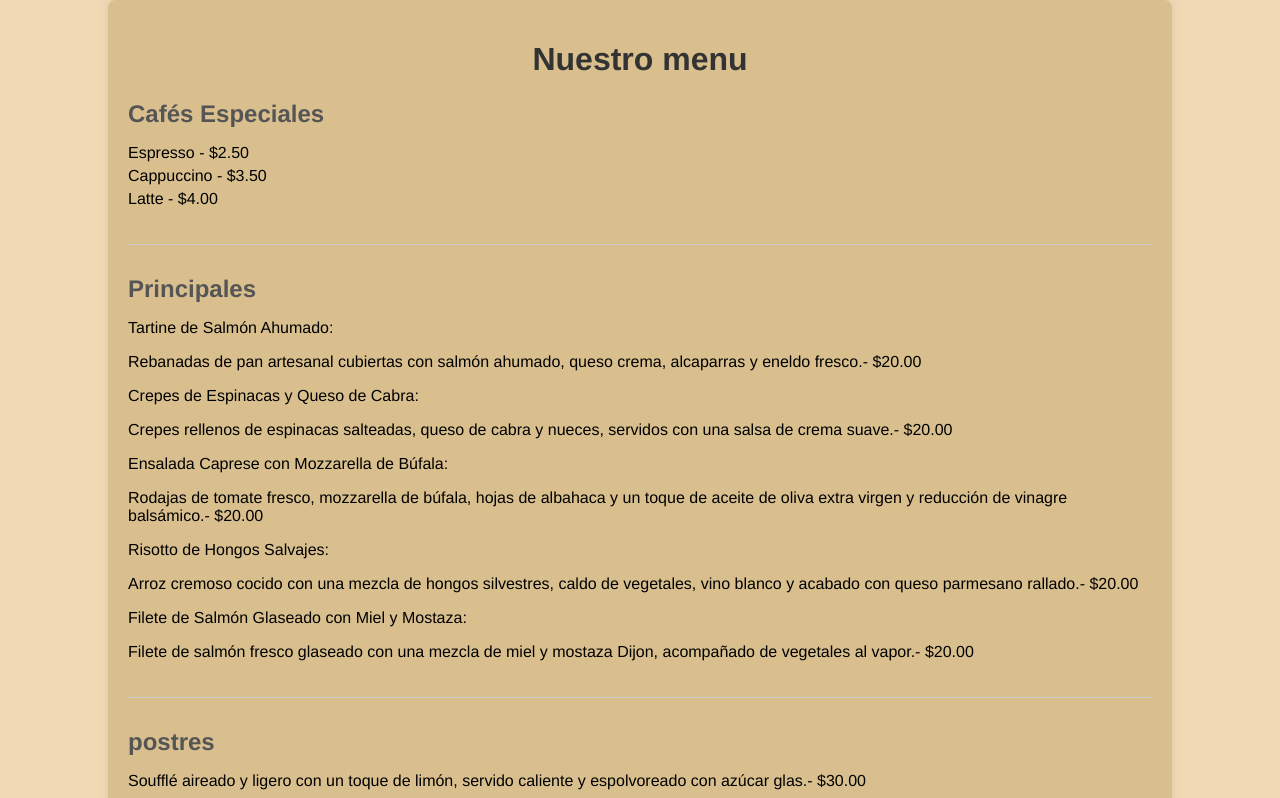
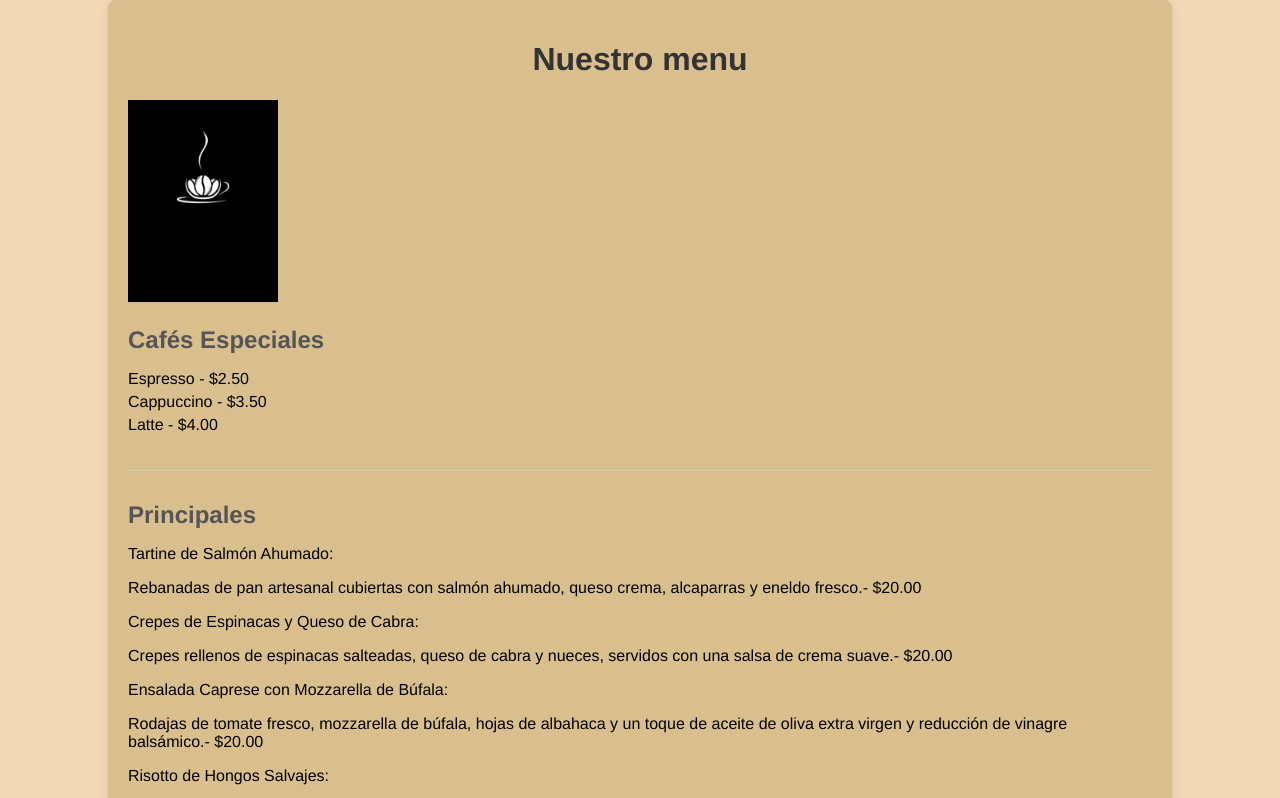
Before and after one commit to boniscontro22/Proyecto-final-Boniscontro-Octavio, a plain HTML site: page pages/menu.html in a window 1280 px wide. Shown: the top 798 px of the page. Drawn offline with Linux system fonts and the light colour scheme.

Commit message:
se modificaron algunas cosas

```diff
--- a/css/menu.css
+++ b/css/menu.css
@@ -97,3 +97,7 @@ body {
   .btn:hover {
     background-color: #555;
   }
+  img{
+    max-width: 150px;
+    height: auto;
+  }
--- a/css/redes.css
+++ b/css/redes.css
@@ -50,3 +50,7 @@ body {
     margin-top: auto;
     text-align: center;
   }
+  img{
+    max-width: 150px;
+    height: auto;
+  }
--- a/pages/menu.html
+++ b/pages/menu.html
@@ -9,6 +9,7 @@
 <body>
   <div class="menu">
     <h1>Nuestro menu</h1>
+    <img src="../imagenes/logo/0066b48d-3de2-4add-81b4-e55eb2a25e45.jpeg" alt="logo">
 
     <section class="category">
       <h2>Cafés Especiales</h2>
```
Also changed, not shown: pages/redes.html (+1 -0 lines).
